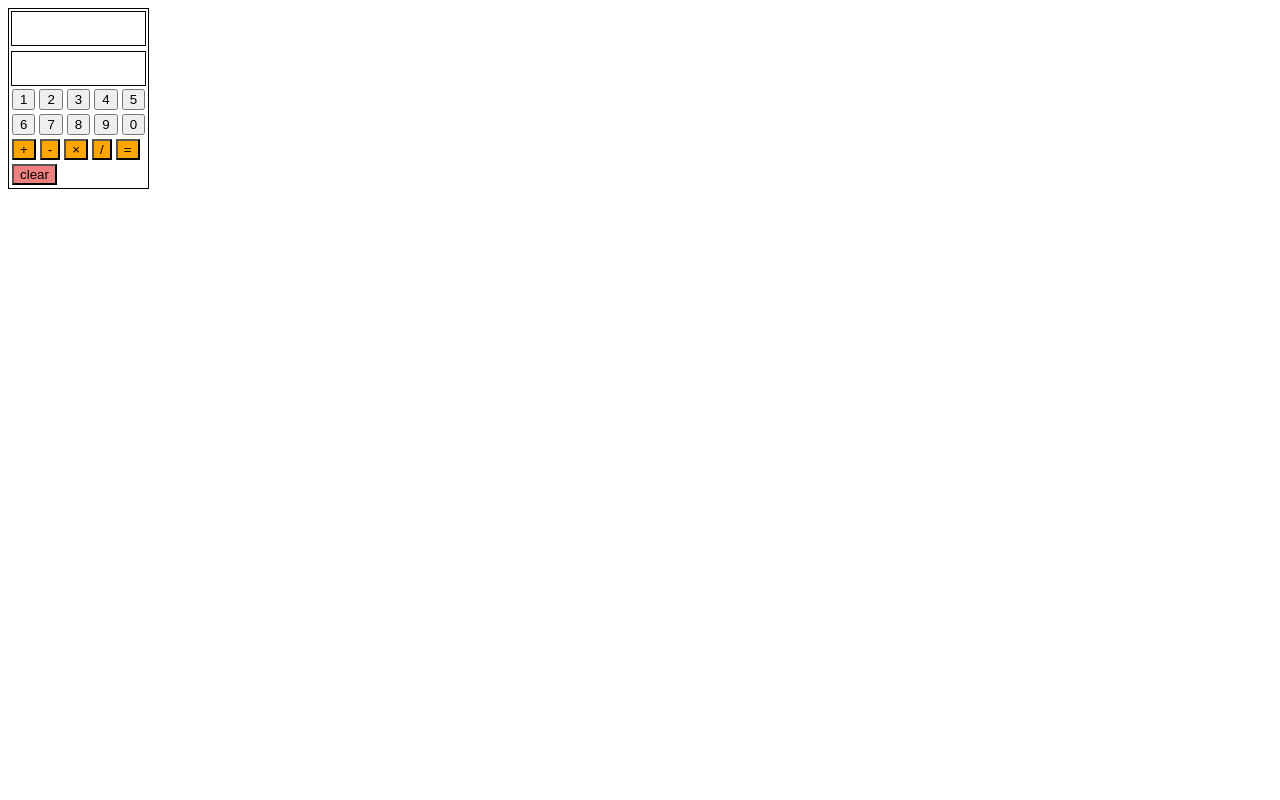
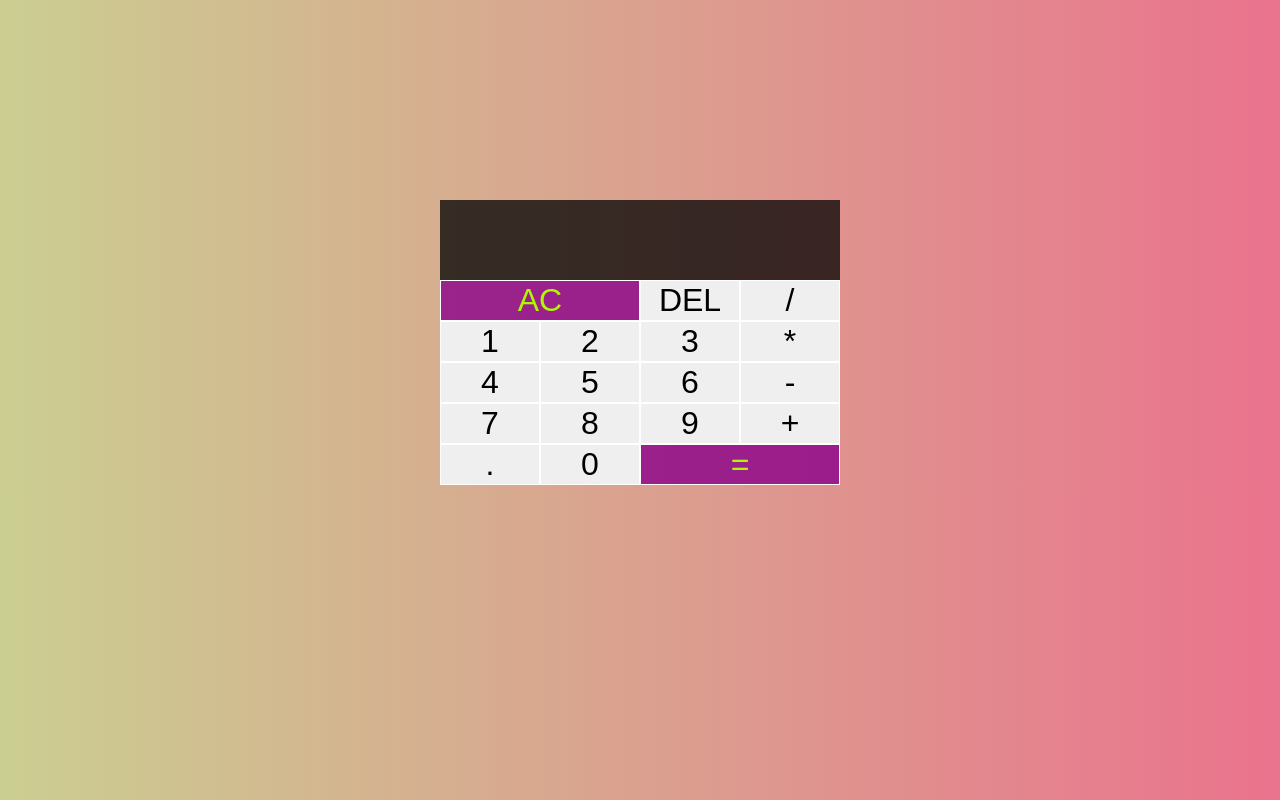
Before and after one commit to MdRez19/OOP-calculator, a plain HTML site: page index.html in a window 1280 px wide. Drawn offline with Linux system fonts and the light colour scheme.

Commit message:
changed calculator UI design...

```diff
--- a/index.html
+++ b/index.html
@@ -1,62 +1,38 @@
 <!DOCTYPE html>
-<html lang="en">
+<html>
 <head>
-    <meta charset="UTF-8">
-    <title>OOP_Calculator</title>
+    <title>calculator</title>
+    <meta charset="UTF-8" />
+    <link href="styles.css" rel="stylesheet" />
 </head>
+
 <body>
-<div id="app" >
-    <table class="buttons" style="border:1px solid black;">
-        <tr style="border:1px solid black; height:100%; display: block; overflow:hidden">
-            <td>
-                <h2 class="display-one" style="display:inline"></h2>
-                <br>
-            </td>
-        </tr>
-        <tr style="border:1px solid black; height:100%; display: block; overflow:hidden; margin-top: 5px">
-            <td>
-                <h2 class="display-two" style="display:inline"></h2>
-                <br>
-            </td>
-        </tr>
-        <tr>
-            <td>
+<div class="continer">
+    <div class="calculator-grid">
+        <div class="output">
+            <div class="previous-operand display-one"></div>
+            <div class="current-operand display-two"></div>
+        </div>
+        <button class="span-two clear">AC</button>
+        <button>DEL</button>
+        <button class="operator" value="/">/</button>
         <button class="number" value="1">1</button>
         <button class="number" value="2">2</button>
         <button class="number" value="3">3</button>
+        <button class="operator" value="*">*</button>
         <button class="number" value="4">4</button>
         <button class="number" value="5">5</button>
-            </td>
-        </tr>
-        <tr>
-            <td>
         <button class="number" value="6">6</button>
+        <button class="operator" value="-">-</button>
         <button class="number" value="7">7</button>
         <button class="number" value="8">8</button>
         <button class="number" value="9">9</button>
+        <button class="operator" value="+">+</button>
+        <button>.</button>
         <button class="number" value="0">0</button>
-            </td>
-        </tr>
-        <tr>
-            <td>
-                <button class="operator" value="+" style="background-color:orange">+</button>
-                <button class="operator" value="-" style="background-color:orange">-</button>
-                <button class="operator" value="×" style="background-color:orange">×</button>
-                <button class="operator" value="/"  style="background-color:orange">/</button>
-                <button class="equals" value="=" style="background-color:orange">=</button>
-            </td>
-        </tr>
-        <tr>
-            <td>
-                <button class="clear" style="display:inline; background: lightcoral">clear</button>
-            </td>
-        </tr>
-    </table>
-    <br />
-
-    <br />
-    <br />
-    <h1 class="total-display"></h1>
+        <button class="span-two equals" value="=">=</button>
+    </div>
+</div>
 <script src="script.js"></script>
 </body>
 </html>
--- a/script.js
+++ b/script.js
@@ -87,6 +87,7 @@ class Calculator {
             return this.multiply()
         } else if (this.operatorHolder === '/'){
             return this.divide()
+
         }
     }
 
--- a/styles.css
+++ b/styles.css
@@ -0,0 +1,63 @@
+*,
+*::before,
+*::after {
+    box-sizing: border-box;
+    font-family: Gotham Rounded, sans-serif;
+    font-weight: normal;
+}
+
+body {
+    margin: 0;
+    padding: 0;
+    background: linear-gradient(to right, #cbce91ff, #ea738dff);
+}
+
+.calculator-grid {
+    display: grid;
+    justify-content: center;
+    align-items: center;
+    grid-template-columns: repeat(4, 100px);
+    margin-top: 200px;
+}
+
+.calculator-grid > button {
+    cursor: pointer;
+    font-size: 2rem;
+    border: 1px solid #ffffff;
+    outline: none;
+}
+
+.calculator-grid > button:hover {
+    outline: none;
+    background-color: #a9a9a9;
+}
+
+.span-two {
+    grid-column: span 2;
+    color: #adf802;
+    background-color: rgba(139, 0, 139, 0.8);
+}
+
+.output {
+    grid-column: 1 / -1;
+    background-color: rgba(0, 0, 0, 0.75);
+    display: flex;
+    align-items: flex-end;
+    justify-content: space-around;
+    flex-direction: column;
+    padding: 10px;
+    word-wrap: break-word;
+    word-break: break-all;
+}
+
+.output .previous-operand {
+    height: 30px;
+    color: rgba(255, 255, 255, 0.75);
+    font-size: 1.5rem;
+}
+
+.output .current-operand {
+    height: 30px;
+    color: white;
+    font-size: 2.5rem;
+}
```
Lines whose indentation alone changed are shown as unchanged.
